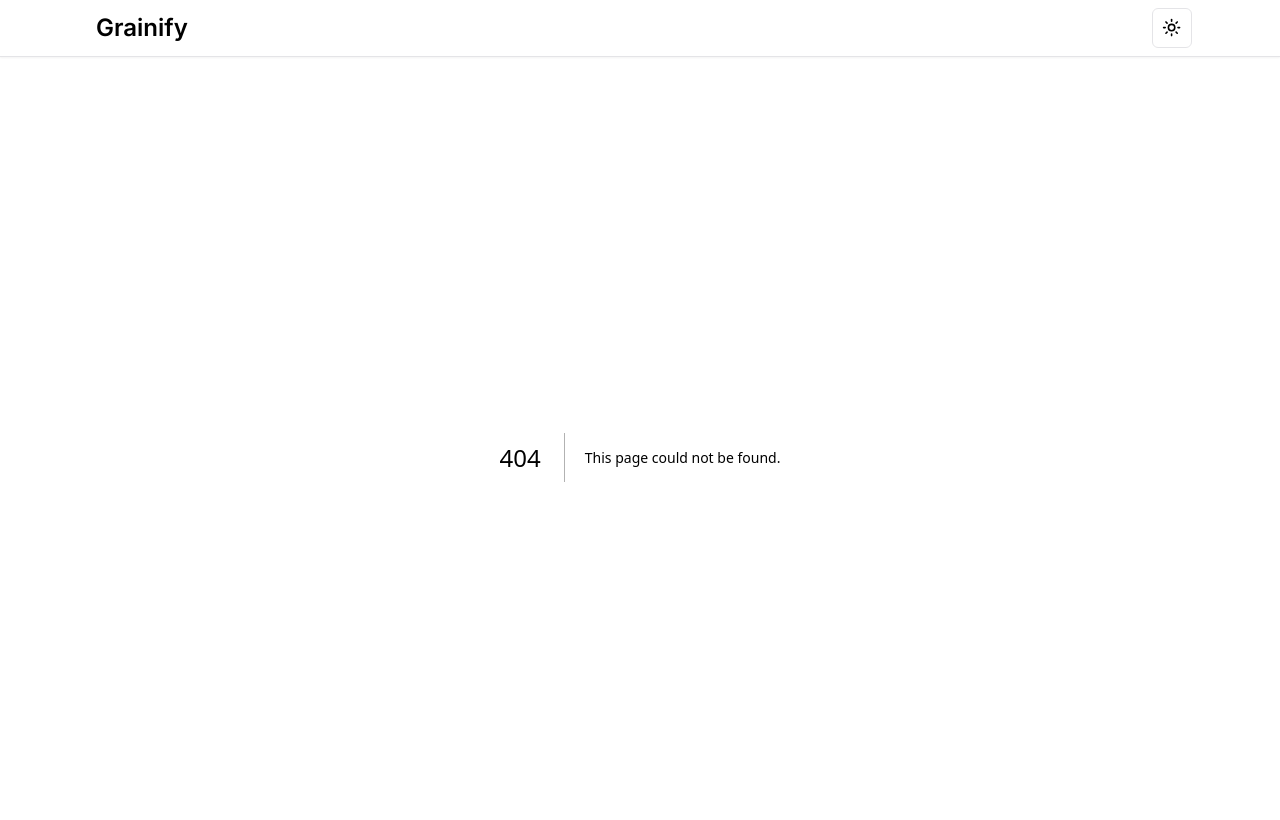
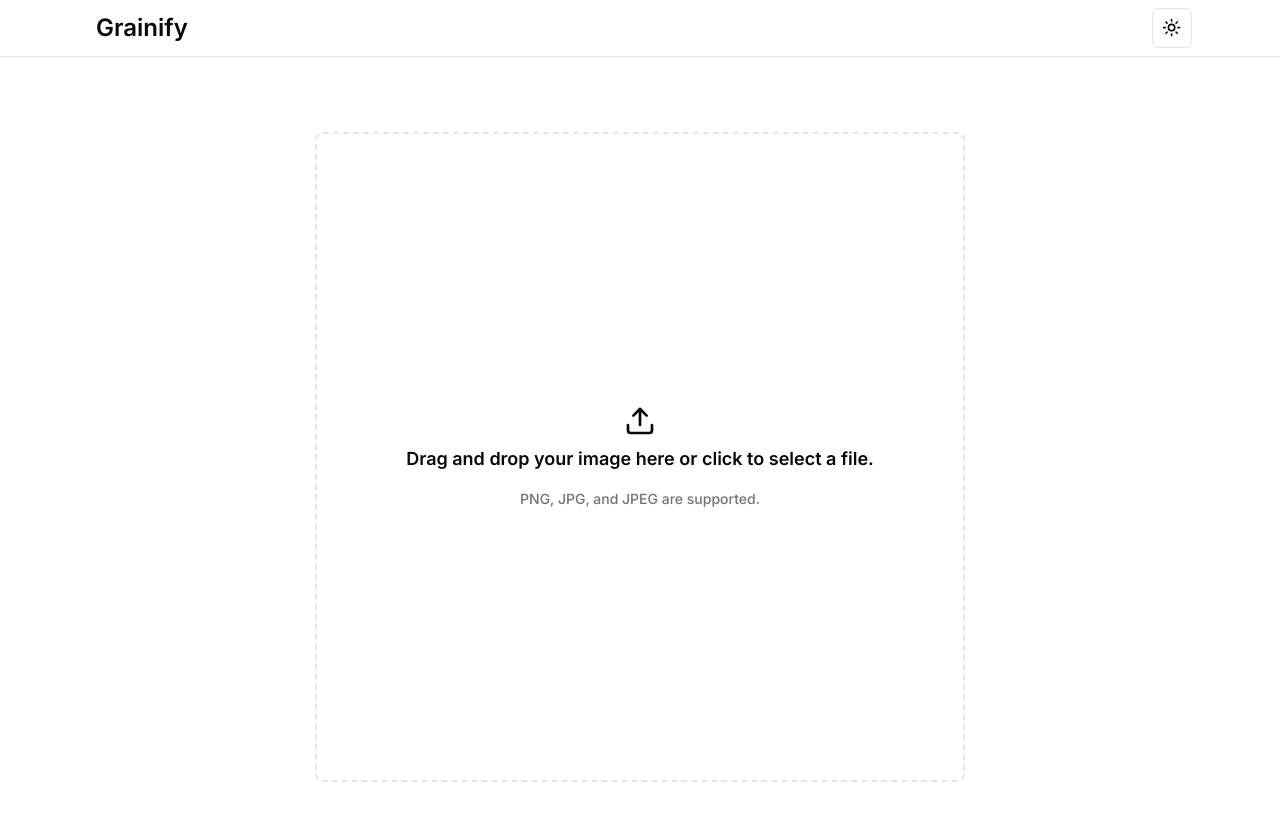
Before and after one commit to armaanx/grainify, a Next.js app: page /apply in a window 1280 px wide. Before the commit this address had no page. Shown: the top 820 px of the page. Built offline with nearby package versions, Linux system fonts and the light colour scheme.

Commit message:
created apply page

```diff
--- /dev/null
+++ b/src/app/apply/page.tsx
@@ -0,0 +1,72 @@
+"use client";
+import ImageProcessing from "@/components/ImageProcessing";
+import { useToast } from "@/components/ui/use-toast";
+import { cn } from "@/lib/utils";
+import { UploadIcon } from "lucide-react";
+import { useState } from "react";
+import Dropzone from "react-dropzone";
+
+const Page = () => {
+  const { toast } = useToast();
+  const [isDrag, setIsDrag] = useState(false);
+  const [file, setFile] = useState<File | null>(null);
+  const onDropAccepted = (acceptedFiles: File[]) => {
+    setFile(acceptedFiles[0]);
+    setIsDrag(false);
+    console.log(acceptedFiles[0]);
+    console.log("Dropped");
+  };
+  const onDropRejected = () => {
+    toast({
+      title: "File not supported",
+      description: "Please upload a PNG, JPG, or JPEG file.",
+      variant: "destructive",
+    });
+  };
+  if (file) {
+    return <ImageProcessing file={file} />;
+  }
+  return (
+    <div className="flex flex-col items-center justify-center w-full  mx-auto space-y-4 h-screen ">
+      <Dropzone
+        onDragEnter={() => setIsDrag(true)}
+        onDragLeave={() => setIsDrag(false)}
+        onDropRejected={onDropRejected}
+        onDropAccepted={onDropAccepted}
+        accept={{
+          "image/png": [".png"],
+          "image/jpg": [".jpg"],
+          "image/jpeg": [".jpeg"],
+        }}
+      >
+        {({ getRootProps, getInputProps }) => (
+          <div
+            className={cn(
+              "flex flex-col items-center justify-center gap-8  ",
+              isDrag &&
+                "border-8 rounded-lg border-blue-500 border-opacity-80 bg-blue-200/30 dark:bg-blue-400/20"
+            )}
+            {...getRootProps()}
+          >
+            <input {...getInputProps()} />
+            <div
+              className={
+                "flex flex-col items-center justify-center w-[300px] h-[300px] sm:w-[500px] sm:h-[500px] lg:w-[650px] lg:h-[650px] text-sm text-center md:text-lg px-8 py-8 border-2 border-dashed rounded-lg cursor-pointer dark:border-muted"
+              }
+            >
+              <UploadIcon className="w-8 h-8 mb-2 text-foreground" />
+              <p className="text-foreground font-semibold">
+                Drag and drop your image here or click to select a file.
+              </p>
+              <p className="text-muted-foreground text-xs md:text-sm mt-4 font-medium">
+                PNG, JPG, and JPEG are supported.
+              </p>
+            </div>
+          </div>
+        )}
+      </Dropzone>
+    </div>
+  );
+};
+
+export default Page;
```
